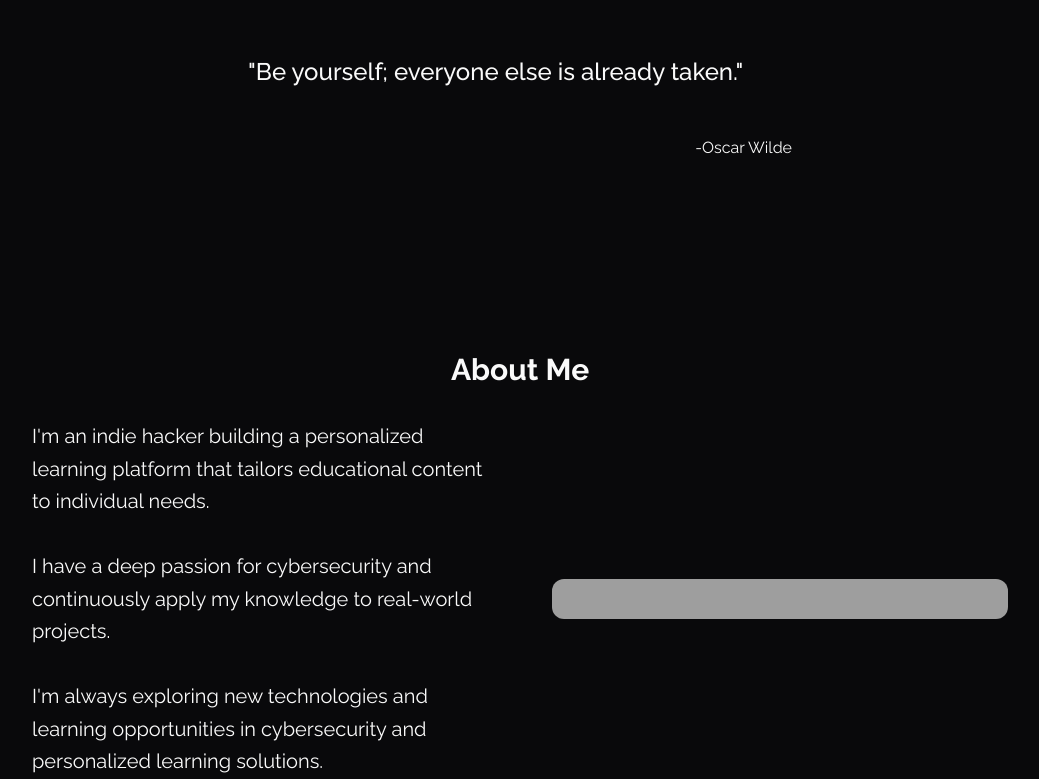
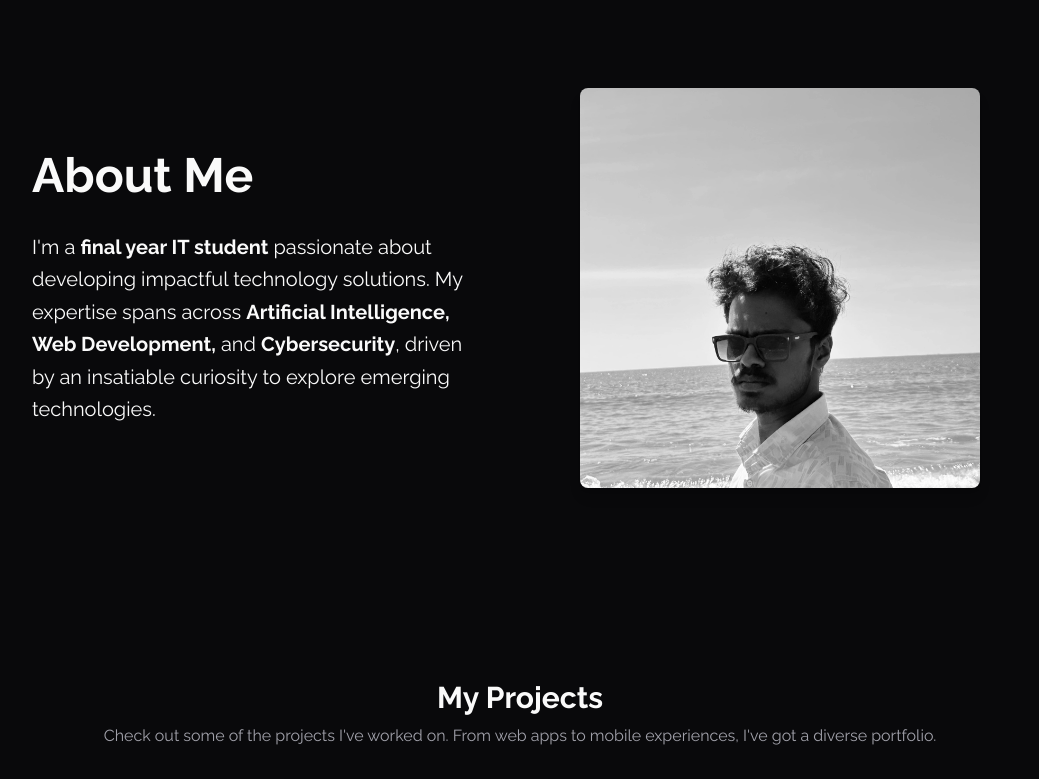
Before and after one commit to agilarasu/agilarasu.me, a React (Vite) app in the folder portfolio/: page / in a window 1280 px wide. Shown: the part 840-1619 px from the top of the page, without its empty margins (120-1159 px from the left). Built offline with nearby package versions, Linux system fonts and the light colour scheme; grey boxes are pictures that could not be loaded.

Commit message:
Update "About Me" Section

```diff
--- a/portfolio/src/App.jsx
+++ b/portfolio/src/App.jsx
@@ -19,17 +19,17 @@ function App() {
         <div id="home">
           <Intro />
         </div>
-        <div id="quote">
-          <QuoteSection />
-        </div>
         <div id="about">
           <AboutMe />
+        </div>
+        <div id="projects">
+          <MyProjects />
         </div>
         <div id="skills">
           <MySkills />
         </div>
-        <div id="projects">
-          <MyProjects />
+        <div id="quote">
+          <QuoteSection />
         </div>
         <div id="connect">
           <ConnectWithMe />
--- a/portfolio/src/components/AboutMe.jsx
+++ b/portfolio/src/components/AboutMe.jsx
@@ -1,37 +1,28 @@
 import React from "react";
 import { Avatar, AvatarFallback, AvatarImage } from "@/components/ui/avatar";
-
 export default function AboutMe() {
   return (
-    <section className="w-[80%] mx-auto py-12 md:py-24 lg:py-32">
-      <h2 className="text-3xl font-bold text-center mb-8">About Me </h2>
-
-      <div className="container grid items-center gap-8 px-4 md:px-6 lg:grid-cols-2 lg:gap-16">
+    <section className="w-full md:w-[90%] lg:w-[80%] mx-auto py-12 md:py-24 lg:py-32 flex items-center min-h-[70vh]">
+      <div className="container grid items-center gap-8 px-4 md:px-6">
         <div className="space-y-4">
-          <div className="prose text-lg/relaxed lg:text-xl/relaxed xl:text-xl/relaxed">
-            <p>
-              I'm an indie hacker building a personalized learning platform that
-              tailors educational content to individual needs.<br/>
-              <br />
-               I have a deep passion for cybersecurity and
-              continuously apply my knowledge to real-world projects.
-              <br />
-              <br />
-              <p>
-                I'm always exploring new technologies and learning opportunities
-                in cybersecurity and personalized learning solutions.
+          <div className="prose container grid lg:grid-cols-2 lg:gap-16 items-center">
+            <div>
+              <h2 className="text-3xl md:text-5xl font-bold mb-8">About Me</h2>
+              <p className="text-lg/relaxed lg:text-xl/relaxed">
+                I'm a <b>final year IT student</b> passionate about developing impactful technology solutions.
+                My expertise spans across <b>Artificial Intelligence, Web Development,</b> and <b>Cybersecurity</b>,
+                driven by an insatiable curiosity to explore emerging technologies.
               </p>
-            </p>
+            </div>
+            <div className="mt-6 lg:mt-0 flex justify-center">
+              <img
+                src="/src/assets/mu.jpeg"
+                alt="Profile image"
+                className="rounded-lg shadow-lg max-h-[400px] object-cover"
+              />
+            </div>
           </div>
         </div>
-        <Avatar className="mx-auto aspect-square overflow-hidden rounded-xl sm:w-full">
-          <AvatarImage
-            src="/placeholder.svg"
-            alt="About"
-            className="object-cover"
-          />
-          <AvatarFallback>ME</AvatarFallback>
-        </Avatar>
       </div>
     </section>
   );
--- a/portfolio/src/components/Intro.jsx
+++ b/portfolio/src/components/Intro.jsx
@@ -4,7 +4,7 @@ import { Link } from "react-scroll";
 import React, { useState, useEffect, useRef } from "react";
 import { Button } from "@/components/ui/button";
 import { Avatar, AvatarImage, AvatarFallback } from "@/components/ui/avatar";
-import img from "@/assets/img.jpg";
+import img from "@/assets/g.png";
 
 export default function Intro() {
   const [currentProfession, setCurrentProfession] = useState(0);
@@ -67,7 +67,7 @@ export default function Intro() {
         >
           <Avatar className="w-32 h-32 md:w-64 md:h-64 border-4 border-gray-600">
             <AvatarImage src={img} alt="Profile picture" />
-            <AvatarFallback>YN</AvatarFallback>
+            <AvatarFallback>AG</AvatarFallback>
           </Avatar>
         </div>
       </div>
```
Also changed, not shown: portfolio/src/assets/g.png (added), portfolio/src/assets/mu.jpeg (added).
